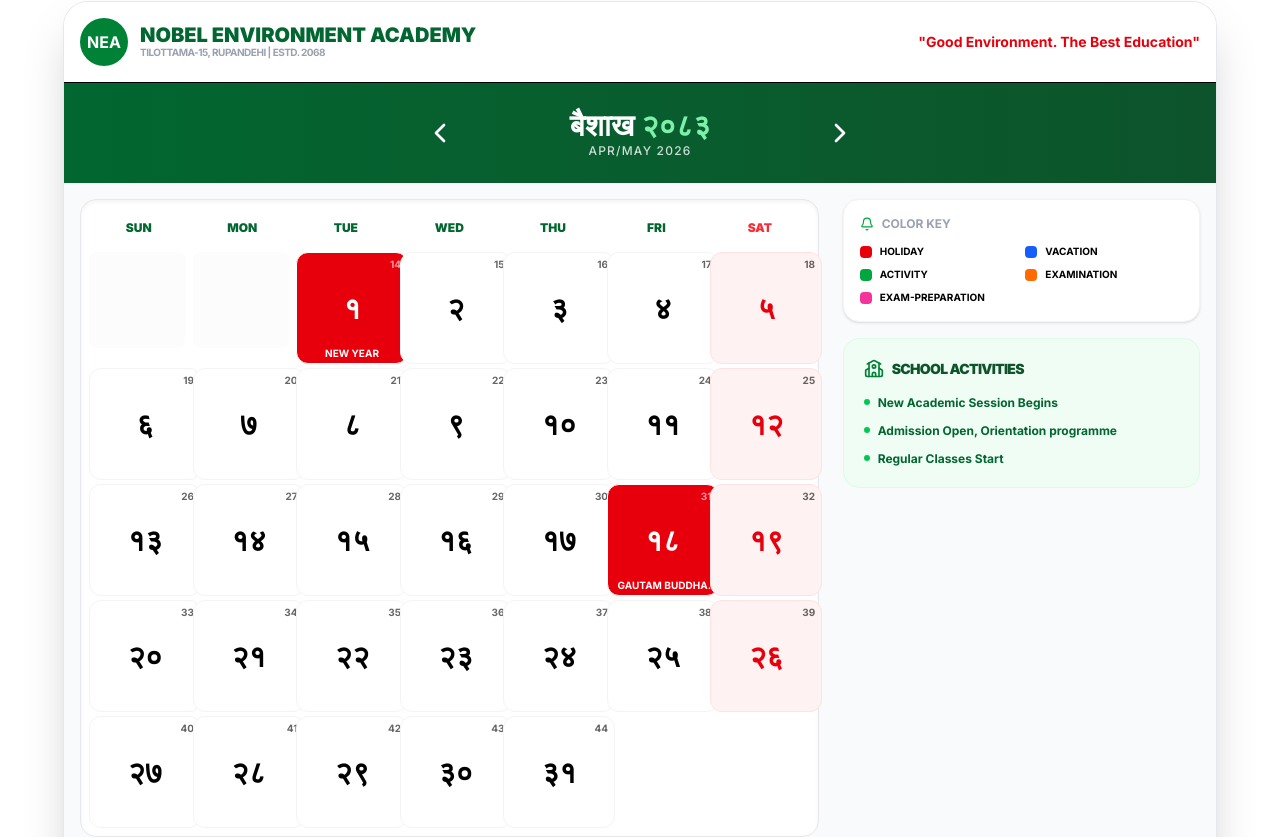
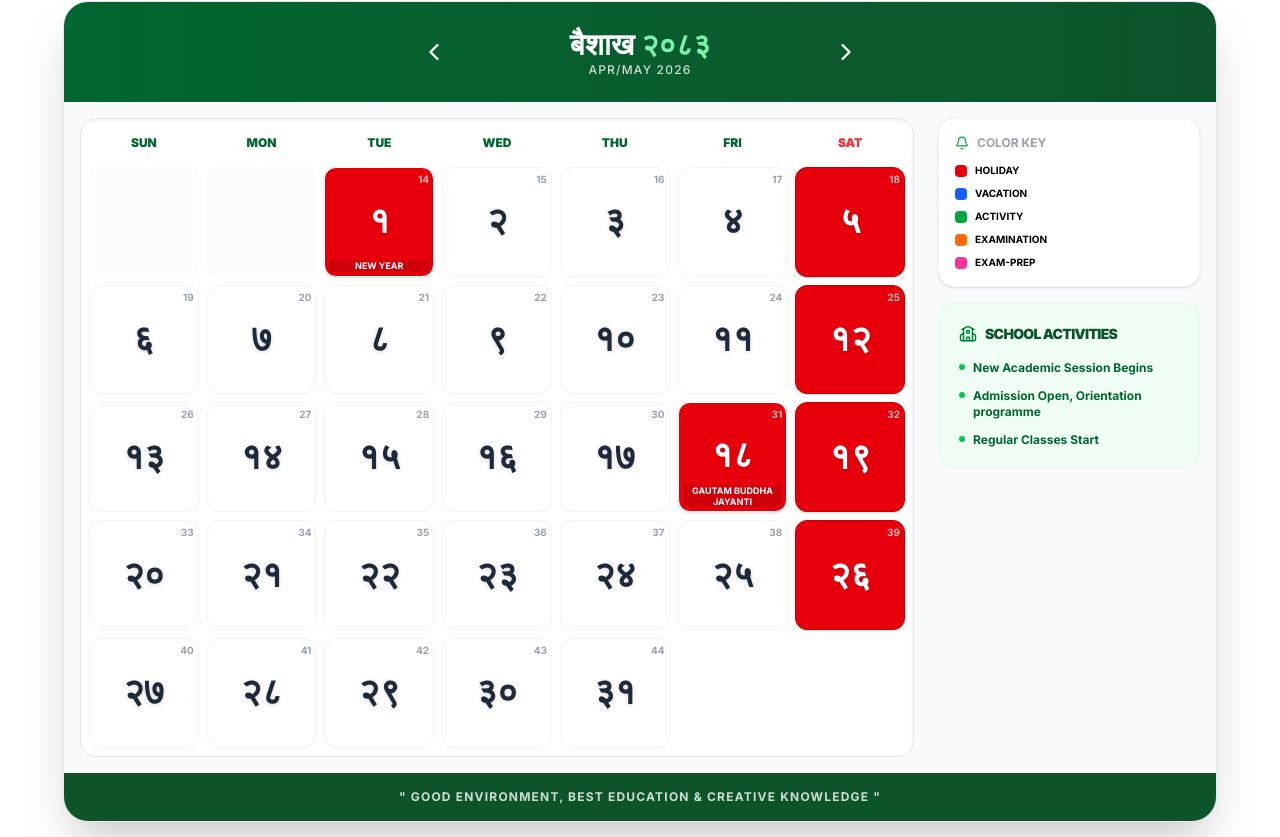
Before and after one commit to ayush236/nobel, a Next.js app: page /calendar in a window 1280 px wide. Shown: the part 499-1336 px from the top of the page. Built offline with nearby package versions, Linux system fonts and the light colour scheme; no server answers.

Commit message:
calendar improve

```diff
--- a/app/(site)/page.tsx
+++ b/app/(site)/page.tsx
@@ -32,7 +32,7 @@ export default function Home() {
       <AboutSection />
       <ProgramsSection />
       {/* <NoticeBoard /> */}
-      <EventsSection />
+      {/* <EventsSection /> */}
       {/* <section className="bg-gray-50 py-12 sm:py-16 md:py-20 px-4 sm:px-6">
         <div className="max-w-7xl mx-auto">
           <h2 className="text-2xl sm:text-3xl md:text-4xl font-bold text-green-800 mb-2">Upcoming Events & Examinations</h2>
--- a/components/EventsCalendar.tsx
+++ b/components/EventsCalendar.tsx
@@ -249,47 +249,37 @@ const InteractiveCalendar: FC = () => {
   };
 
   return (
-    <div className="w-full max-w-6xl mx-auto my-4 sm:my-8 bg-white shadow-2xl rounded-3xl overflow-hidden ring-1 ring-gray-200">
+    <div className="w-full max-w-6xl mx-auto my-0 sm:my-8 bg-white shadow-2xl rounded-none sm:rounded-3xl overflow-hidden ring-1 ring-gray-200">
 
   {/* --- TOP BRANDING --- */}
-      <div className="bg-white border-b p-4 flex flex-col sm:flex-row justify-between items-center gap-4">
-        <div className="flex items-center gap-3">
-          <div className="w-12 h-12 bg-green-700 rounded-full flex items-center justify-center text-white font-bold">NEA</div>
+
+
+  {/* --- NAVIGATION & MONTH PICKER --- */}
+  <div className="bg-gradient-to-r from-green-800 to-green-900 p-4 sm:p-6 text-white text-center">
+    <div className="flex justify-between items-center max-w-md mx-auto">
+      <button onClick={() => setCurrentIdx(prev => prev === 0 ? 11 : prev - 1)} className="p-1 hover:bg-white/20 rounded-full transition-colors"><ChevronLeft size={28}/></button>
       <div>
-            <h1 className="text-xl font-black text-green-800 leading-none">NOBEL ENVIRONMENT ACADEMY</h1>
-            <p className="text-[10px] font-bold text-gray-400 uppercase tracking-tighter">Tilottama-15, Rupandehi | Estd. 2068</p>
+         <h2 className="text-2xl sm:text-3xl font-bold">{currentMonth.monthNameNe} <span className="text-green-300">२०८३</span></h2>
+         <p className="text-[10px] sm:text-xs font-medium tracking-widest opacity-80 uppercase">{currentMonth.monthNameEn}</p>
       </div>
-        </div>
-        <div className="hidden md:block text-right">
-          <p className="text-sm font-bold text-red-600">"Good Environment. The Best Education"</p>
+      <button onClick={() => setCurrentIdx(prev => prev === 11 ? 0 : prev + 1)} className="p-1 hover:bg-white/20 rounded-full transition-colors"><ChevronRight size={28}/></button>
     </div>
   </div>
 
-      {/* --- NAVIGATION & MONTH PICKER --- */}
-      <div className="bg-gradient-to-r from-green-800 to-green-900 p-6 text-white text-center relative">
-        <div className="flex justify-between items-center max-w-md mx-auto">
-          <button onClick={() => setCurrentIdx(prev => prev === 0 ? 11 : prev - 1)} className="p-2 hover:bg-white/20 rounded-full transition-colors"><ChevronLeft size={32}/></button>
-          <div>
-             <h2 className="text-3xl font-bold">{currentMonth.monthNameNe} <span className="text-green-300">२०८३</span></h2>
-             <p className="text-xs font-medium tracking-widest opacity-80 uppercase">{currentMonth.monthNameEn}</p>
-          </div>
-          <button onClick={() => setCurrentIdx(prev => prev === 11 ? 0 : prev + 1)} className="p-2 hover:bg-white/20 rounded-full transition-colors"><ChevronRight size={32}/></button>
-        </div>
-      </div>
+  {/* --- MAIN CONTENT AREA --- */}
+  <div className="p-2 sm:p-4 bg-gray-50 grid grid-cols-1 lg:grid-cols-12 gap-4 sm:gap-6">
 
-      <div className="p-2 sm:p-4 bg-gray-50 grid grid-cols-1 lg:grid-cols-12 gap-6">
-
-        {/* --- CALENDAR GRID (Left 9 cols) --- */}
-        <div className="lg:col-span-8 bg-white p-2 rounded-2xl shadow-inner border border-gray-200">
-          <div className="grid grid-cols-7 gap-1">
+    {/* --- CALENDAR GRID (Left 8-9 cols) --- */}
+    <div className="lg:col-span-8 xl:col-span-9 bg-white p-1 sm:p-2 rounded-xl sm:rounded-2xl shadow-inner border border-gray-200">
+      <div className="grid grid-cols-7 gap-1 sm:gap-2">
         {weekDays.map((day, i) => (
-              <div key={day} className={`py-3 text-center text-xs font-black uppercase ${i === 6 ? 'text-red-500' : 'text-green-800'}`}>
+          <div key={day} className={`py-2 text-center text-[10px] sm:text-xs font-black uppercase ${i === 6 ? 'text-red-500' : 'text-green-800'}`}>
             {day}
           </div>
         ))}
 
         {Array(currentMonth.startingDayOfWeek).fill(null).map((_, i) => (
-              <div key={`blank-${i}`} className="aspect-square sm:h-24 bg-gray-50/50 rounded-lg" />
+          <div key={`blank-${i}`} className="aspect-square bg-gray-50/50 rounded-lg" />
         ))}
 
         {Array.from({ length: currentMonth.daysInMonth }).map((_, i) => {
@@ -298,20 +288,40 @@ const InteractiveCalendar: FC = () => {
           const isSaturday = (dayNum + currentMonth.startingDayOfWeek) % 7 === 0;
 
           return (
-                <div key={dayNum} className={`
-                  relative aspect-square sm:h-28 rounded-xl border flex flex-col items-center justify-center transition-all group cursor-pointer
-                  ${special ? getEventStyles(special.type) : (isSaturday ? "bg-red-50 border-red-100" : "bg-white border-gray-100 hover:border-green-500")}
-                `}>
-                  <span className={`text-xl sm:text-3xl font-black ${!special && isSaturday ? "text-red-600" : ""}`}>
+            <div
+              key={dayNum}
+              className={`
+                relative aspect-square w-full rounded-lg sm:rounded-xl border flex flex-col items-center justify-between p-1 transition-all group cursor-pointer
+                ${special
+                  ? `${getEventStyles(special.type)} text-white shadow-sm ring-1 ring-inset ring-black/5`
+                  : isSaturday
+                    ? "bg-red-600 border-red-700 text-white shadow-sm"
+                    : "bg-white border-gray-100 text-gray-800 hover:border-green-500 hover:shadow-md"
+                }
+              `}
+            >
+              {/* English Date */}
+              <div className="w-full flex justify-end">
+                <span className={`text-[8px] sm:text-[10px] font-bold ${!special && !isSaturday ? "text-gray-400" : "text-white/70"}`}>
+                  {dayNum + 13}
+                </span>
+              </div>
+
+              {/* Centered Nepali Date */}
+              <div className="flex-grow flex items-center justify-center">
+                <span className="text-xl sm:text-4xl font-black leading-none drop-shadow-sm">
                   {toNepaliNumeral(dayNum)}
                 </span>
-                  <span className="absolute top-1 right-1.5 text-[10px] opacity-60 font-bold">{dayNum + 13}</span>
+              </div>
 
+              {/* Event Text Area (Fixed height prevents hidden text) */}
+              <div className="w-full min-h-[12px] sm:min-h-[18px] flex items-end justify-center">
                 {special && (
-                    <span className="absolute bottom-1 px-1 text-[8px] sm:text-[10px] font-bold text-center leading-tight line-clamp-1 uppercase">
+                  <span className="text-[6px] sm:text-[9px] font-bold text-center leading-tight line-clamp-1 sm:line-clamp-2 uppercase break-words bg-black/10 rounded px-0.5 w-full">
                     {special.eventText}
                   </span>
                 )}
+              </div>
             </div>
           );
         })}
@@ -319,48 +329,43 @@ const InteractiveCalendar: FC = () => {
     </div>
 
     {/* --- PROGRAMMES & LEGEND (Right 4 cols) --- */}
-        <div className="lg:col-span-4 space-y-4">
+    <div className="lg:col-span-4 xl:col-span-3 space-y-4">
 
-          {/* Legend */}
+      {/* Legend - Grid layout on mobile, stack on desktop */}
       <div className="bg-white p-4 rounded-2xl border border-gray-100 shadow-sm">
         <h4 className="text-xs font-bold text-gray-400 mb-3 uppercase flex items-center gap-2">
           <Bell size={14} className="text-green-600"/> Color Key
         </h4>
-            <div className="grid grid-cols-2 gap-2">
-               <div className="flex items-center gap-2 text-[10px] font-bold"><span className="w-3 h-3 bg-red-600 rounded-sm"/> HOLIDAY</div>
-               <div className="flex items-center gap-2 text-[10px] font-bold"><span className="w-3 h-3 bg-blue-600 rounded-sm"/> VACATION</div>
-               <div className="flex items-center gap-2 text-[10px] font-bold"><span className="w-3 h-3 bg-green-600 rounded-sm"/> ACTIVITY</div>
-               <div className="flex items-center gap-2 text-[10px] font-bold"><span className="w-3 h-3 bg-orange-500 rounded-sm"/> EXAMINATION</div>
-               <div className="flex items-center gap-2 text-[10px] font-bold"><span className="w-3 h-3 bg-pink-500 rounded-sm"/> EXAM-PREPARATION</div>
-
-
+        <div className="grid grid-cols-2 lg:grid-cols-1 gap-2">
+           <div className="flex items-center gap-2 text-[10px] font-bold"><span className="w-3 h-3 bg-red-600 rounded-sm shrink-0"/> HOLIDAY</div>
+           <div className="flex items-center gap-2 text-[10px] font-bold"><span className="w-3 h-3 bg-blue-600 rounded-sm shrink-0"/> VACATION</div>
+           <div className="flex items-center gap-2 text-[10px] font-bold"><span className="w-3 h-3 bg-green-600 rounded-sm shrink-0"/> ACTIVITY</div>
+           <div className="flex items-center gap-2 text-[10px] font-bold"><span className="w-3 h-3 bg-orange-500 rounded-sm shrink-0"/> EXAMINATION</div>
+           <div className="flex items-center gap-2 text-[10px] font-bold"><span className="w-3 h-3 bg-pink-500 rounded-sm shrink-0"/> EXAM-PREP</div>
         </div>
       </div>
 
       {/* School Events */}
-          <div className="bg-green-50 p-5 rounded-2xl border border-green-100">
+      <div className="bg-green-50 p-4 sm:p-5 rounded-2xl border border-green-100">
         <div className="flex items-center gap-2 mb-4">
-              <School className="text-green-700" size={20}/>
-              <h3 className="font-black text-green-900 uppercase text-sm tracking-tighter">School Activities</h3>
+          <School className="text-green-700" size={18}/>
+          <h3 className="font-black text-green-900 uppercase text-xs sm:text-sm tracking-tighter">School Activities</h3>
         </div>
         <ul className="space-y-3">
           {currentMonth.schoolProgrammes.map((p, i) => (
-                <li key={i} className="text-xs font-bold text-green-800 flex items-start gap-2">
+            <li key={i} className="text-[10px] sm:text-xs font-bold text-green-800 flex items-start gap-2">
               <span className="w-1.5 h-1.5 bg-green-500 rounded-full mt-1 shrink-0"/> {p}
             </li>
           ))}
         </ul>
       </div>
-
-
-
     </div>
   </div>
 
   {/* --- FOOTER MOTTO --- */}
-      <div className="bg-green-900 py-4 px-6 text-center">
-        <p className="text-white text-[10px] sm:text-xs font-bold tracking-widest uppercase opacity-80">
-          "Good Environment, Best Education & Creative Knowledge"
+  <div className="bg-green-900 py-3 sm:py-4 px-6 text-center">
+    <p className="text-white text-[9px] sm:text-xs font-bold tracking-widest uppercase opacity-80">
+      " Good Environment, Best Education & Creative Knowledge "
     </p>
   </div>
 </div>
--- a/components/Navbar.tsx
+++ b/components/Navbar.tsx
@@ -49,7 +49,7 @@ const navItems: NavItem[] = [
     ]
   },
   {
-    label: 'ACADEMIC CALENDAR',
+    label: 'CALENDAR',
     href: '/calendar',
     // dropdown: [
     //   { label: 'Academic Calendar', href: '/calendar' }
```
Lines whose indentation alone changed are shown as unchanged.
